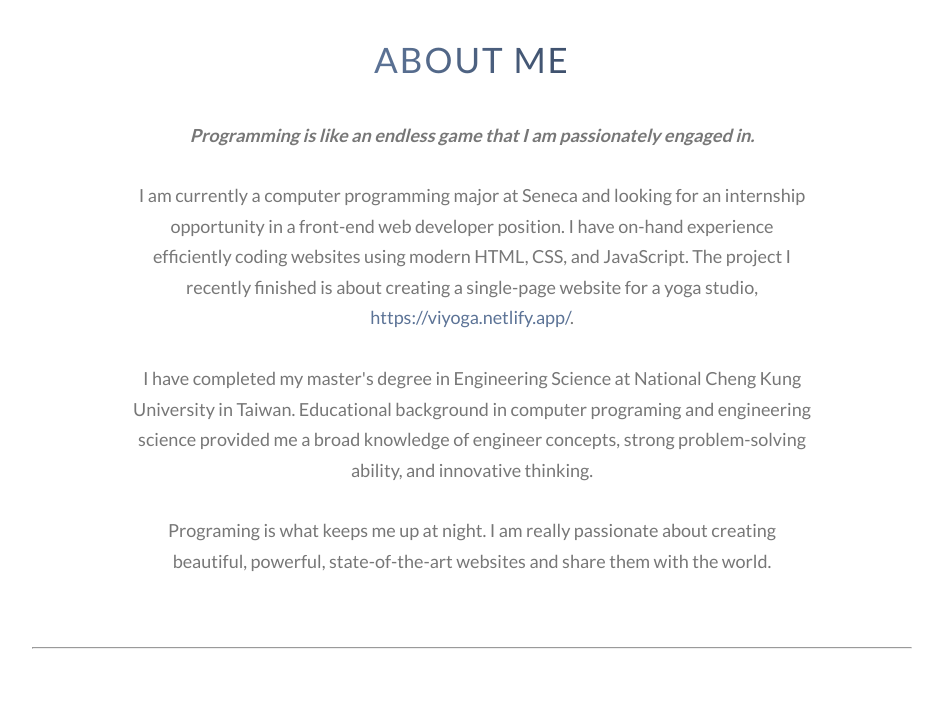
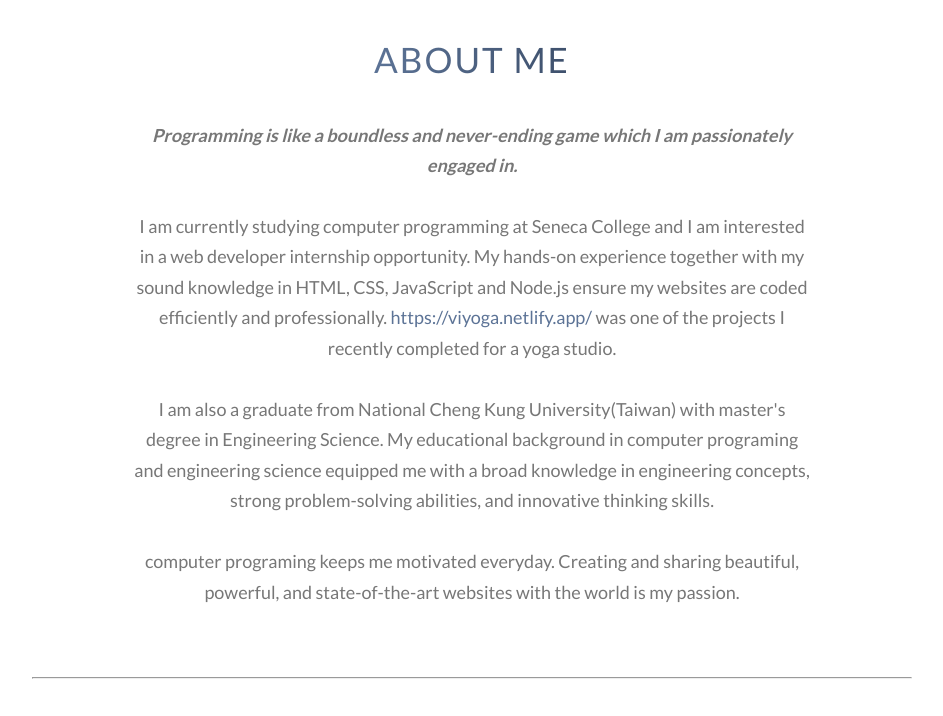
Before and after one commit to amy83762100/Portfolio, a website built with Parcel: page index.html in a window 1280 px wide. Shown: the part 840-1556 px from the top of the page, without its empty margins (168-1111 px from the left). Built offline with nearby package versions, Linux system fonts and the light colour scheme.

Commit message:
intro revision

```diff
--- a/index.html
+++ b/index.html
@@ -94,29 +94,24 @@
         <h2 class="heading-secondary">About Me</h2>
         <p class="paragraph">
           <em
-            ><strong>Programming is like an endless game that I am passionately engaged
+            ><strong>Programming is like a boundless and never-ending game which I am passionately engaged
             in.</strong>
           </em>
         </p>
         <p class="paragraph">
-          I am currently a computer programming major at Seneca and looking for
-          an internship opportunity in a front-end web developer position. I
-          have on-hand experience efficiently coding websites using modern HTML,
-          CSS, and JavaScript. The project I recently finished is about creating
-          a single-page website for a yoga studio,
-          <a href="https://viyoga.netlify.app/">https://viyoga.netlify.app/</a>.
+          I am currently studying computer programming at Seneca College and I am interested in a web developer internship opportunity. My
+          hands-on experience together with my sound knowledge in HTML,
+          CSS, JavaScript and Node.js ensure my websites are coded efficiently and professionally.
+          <a href="https://viyoga.netlify.app/">https://viyoga.netlify.app/</a> was one of the projects I recently completed for a yoga studio.
         </p>
         <p class="paragraph">
-          I have completed my master's degree in Engineering Science at National
-          Cheng Kung University in Taiwan. Educational background in computer
-          programing and engineering science provided me a broad knowledge of
-          engineer concepts, strong problem-solving ability, and innovative
-          thinking.
+          I am also a graduate from National Cheng Kung University(Taiwan) with master's degree in Engineering Science. My educational background in computer
+          programing and engineering science equipped me with a broad knowledge in
+          engineering concepts, strong problem-solving abilities, and innovative
+          thinking skills.
         </p>
         <p class="paragraph">
-          Programing is what keeps me up at night. I am really passionate about
-          creating beautiful, powerful, state-of-the-art websites and share them
-          with the world.
+          computer programing keeps me motivated everyday. Creating and sharing beautiful, powerful, and state-of-the-art websites with the world is my passion.
         </p>
       </section>
       <hr />
```
